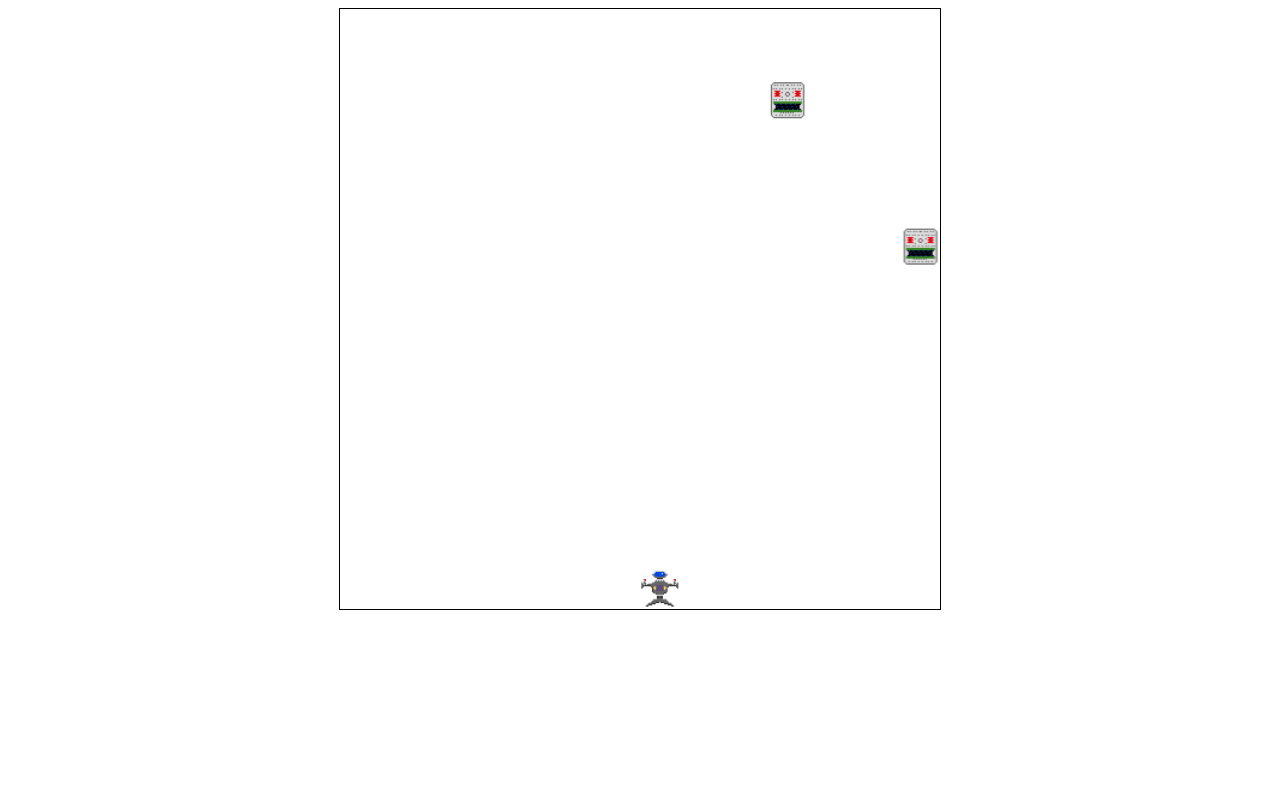
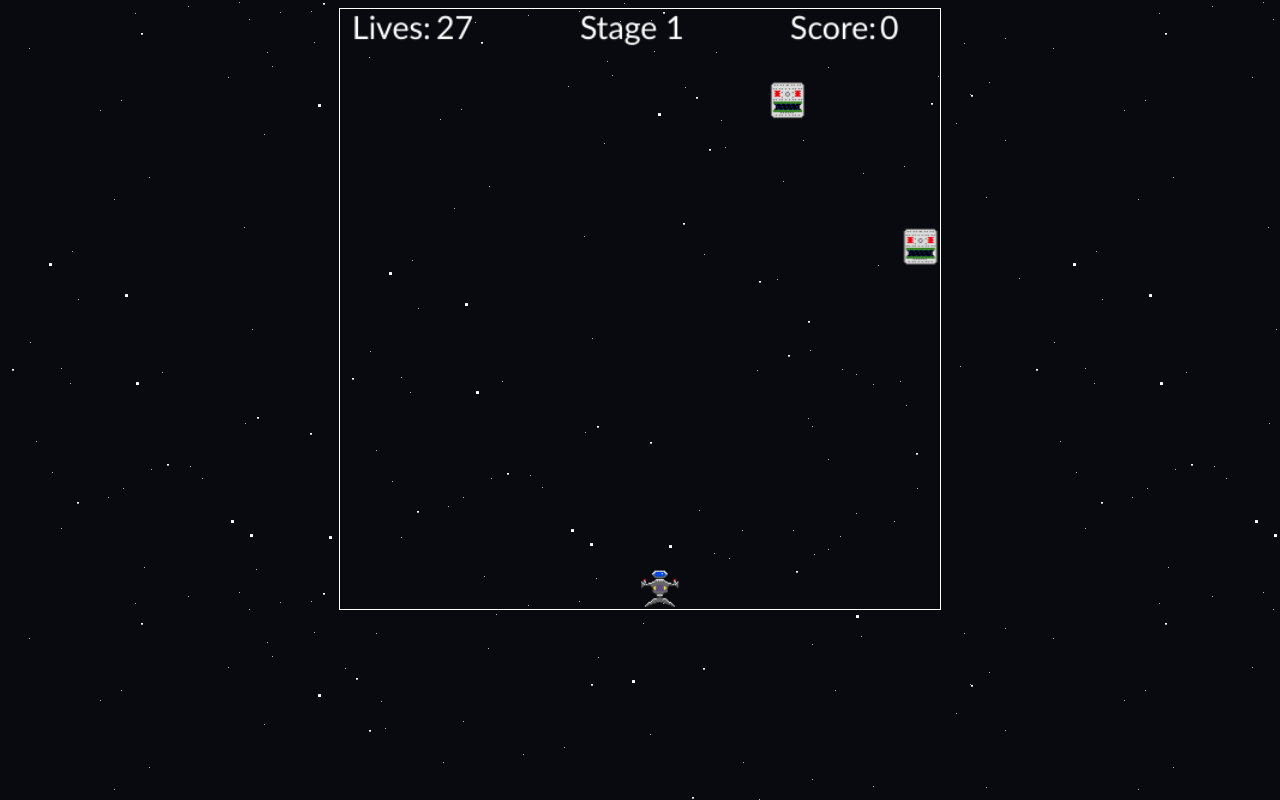
Before and after one commit to TanzeemAlam/SpaceShooter, a plain HTML site: page index.html in a window 1280 px wide. Drawn offline with Linux system fonts and the light colour scheme.

Commit message:
Added Manually
Updated the background of the canvas

```diff
--- a/index.html
+++ b/index.html
@@ -2,9 +2,9 @@
 <html>
   <head>
     <title>Space Demo</title>
-    <link href="/css/style.css" media="all" rel="stylesheet" type="text/css"/>
+    <link href="css/style.css" media="all" rel="stylesheet" type="text/css"/>
 
-	<canvas id="myCanvas" width="200" height="100" style="border:1px solid #000000;"></canvas>
+	<canvas id="myCanvas" width="200" height="100" style="background: url('./images/backgroundCanvas.png')"></canvas>
 
 	<script language="javascript" src="scripts/script.js" type="text/javascript"></script>
 	<script language="javascript" src="scripts/jquery.min.js" type="text/javascript"></script>
@@ -15,7 +15,7 @@
 	<script language="javascript" src="scripts/key_status.js" type="text.javascript"></script>
 
   </head>
-  <body>
+  <body background = "images/backgroundCanvas.png">
 
 
 
```
